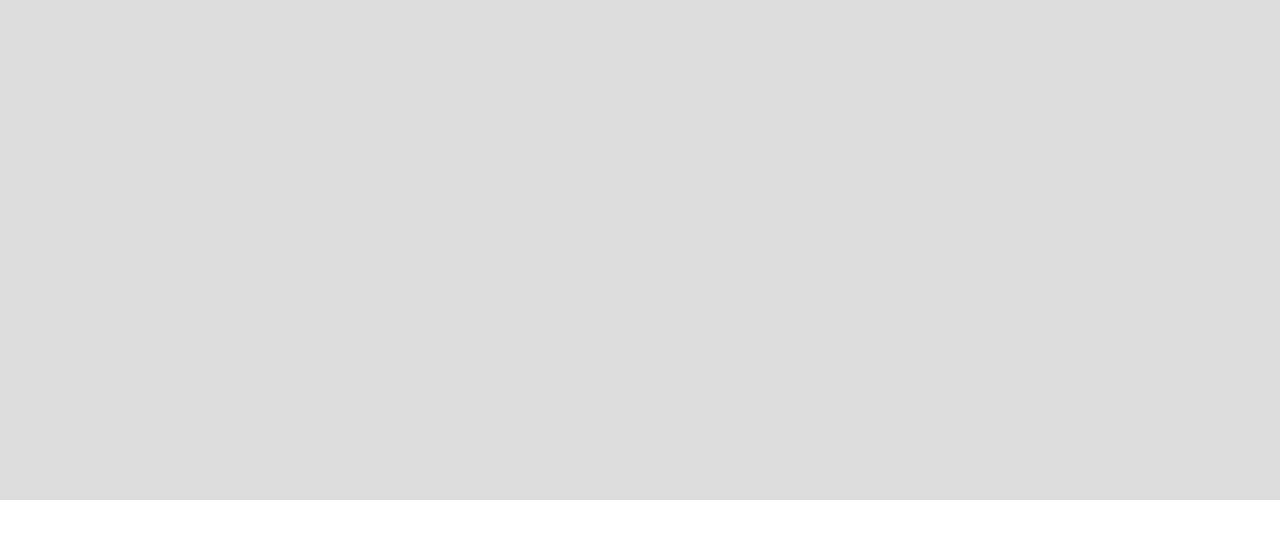
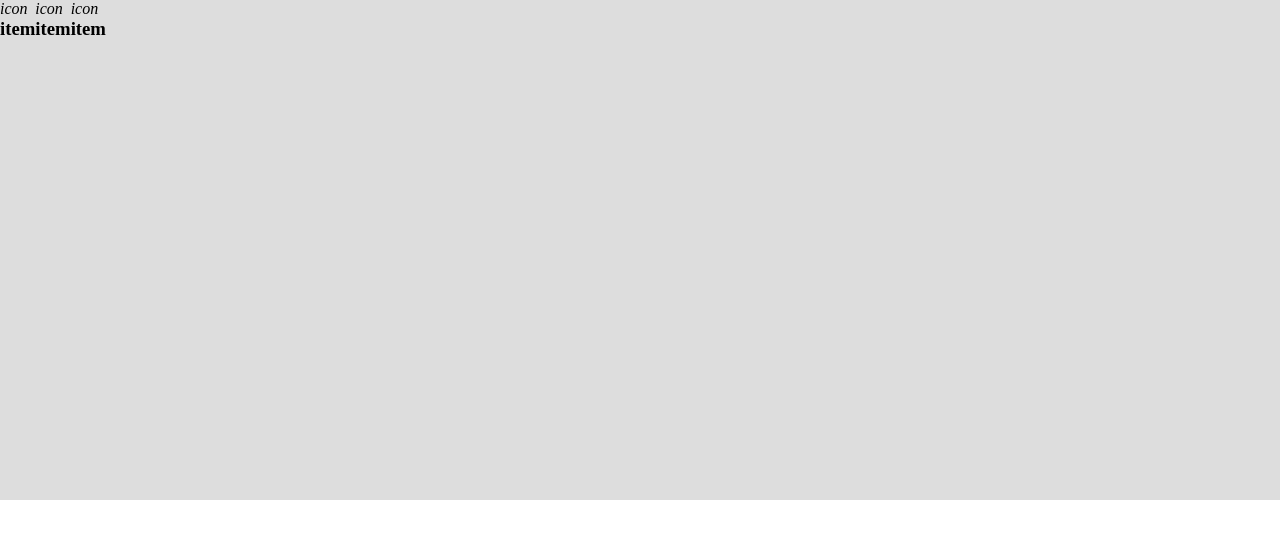
Before and after one commit to Nicola-Perera/js-es6-icons, a plain HTML site: page js-es6-icons/milestone_1/index.html in a window 1280 px wide. Drawn offline with Linux system fonts and the light colour scheme.

Commit message:
add html layout of a card

```diff
--- a/js-es6-icons/milestone_1/assets/css/style.css
+++ b/js-es6-icons/milestone_1/assets/css/style.css
@@ -12,5 +12,7 @@ main
 **********/
 main {
     background-color: #dddddd;
+    display: flex;
     height: 500px;
+
 }
--- a/js-es6-icons/milestone_1/assets/js/main.js
+++ b/js-es6-icons/milestone_1/assets/js/main.js
@@ -107,4 +107,3 @@ const cardsList = [
 		family: 'fas'
 	}
 ];
-alert('ciao');
--- a/js-es6-icons/milestone_1/index.html
+++ b/js-es6-icons/milestone_1/index.html
@@ -12,7 +12,22 @@
 
     <header></header>
 
-    <main></main>
+    <main class="container">
+        <div class="card">
+            <i class="icon">icon</i>
+            <h3 class="item">item</h3>
+        </div>
+
+        <div class="card">
+            <i class="icon">icon</i>
+            <h3 class="item">item</h3>
+        </div>
+
+        <div class="card">
+            <i class="icon">icon</i>
+            <h3 class="item">item</h3>
+        </div>
+    </main>
 
     <script src="./assets/js/main.js"></script>
 </body>
```
